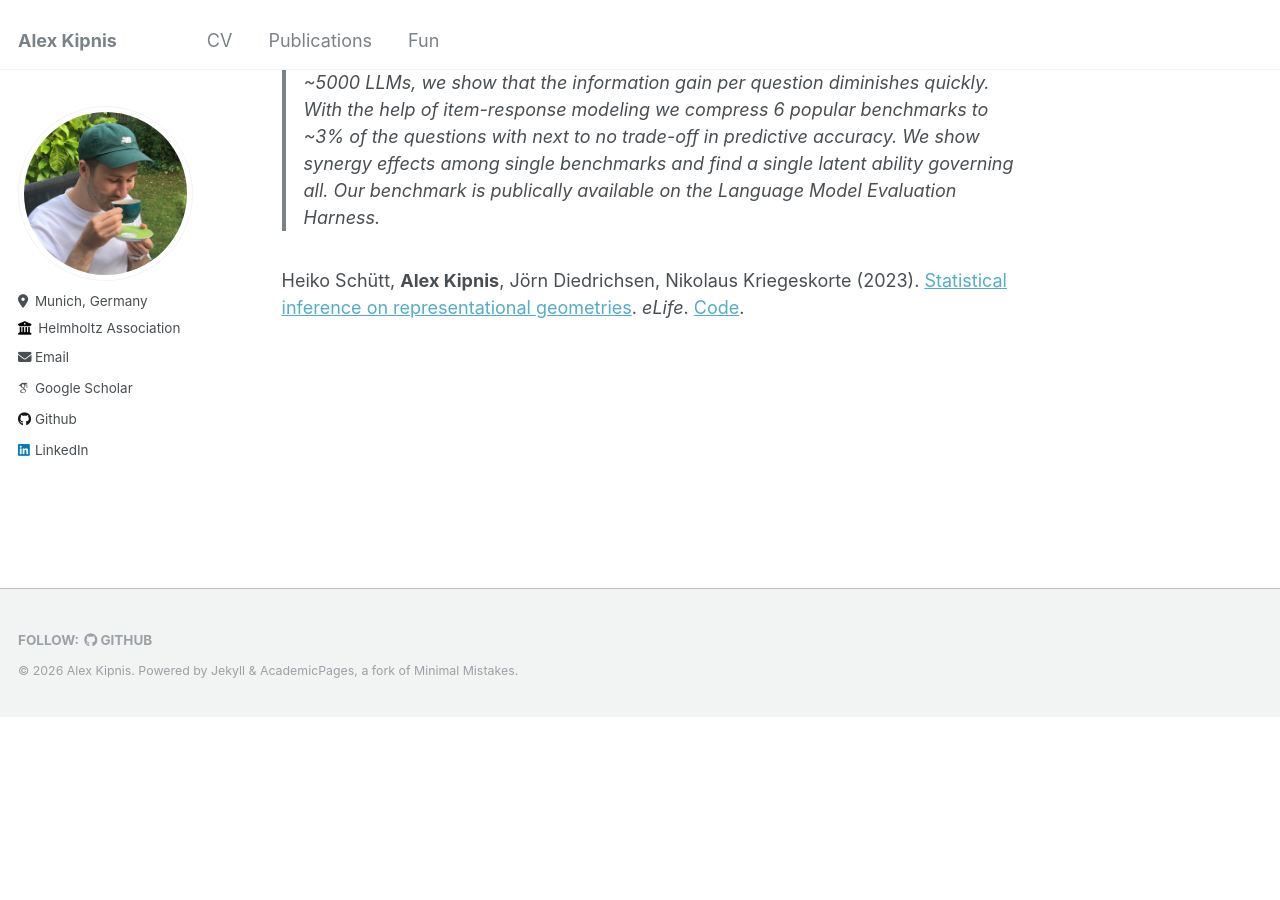
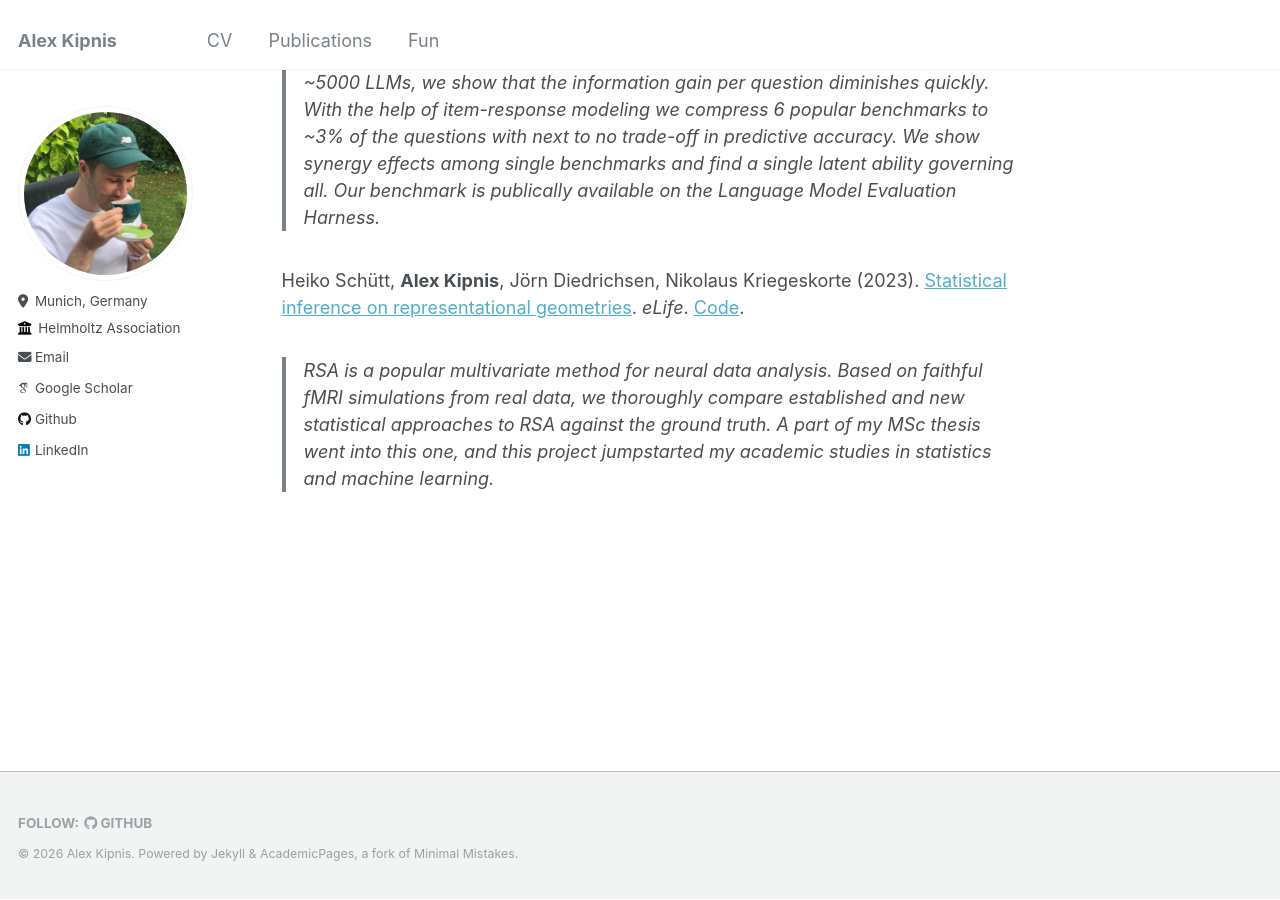
Before and after one commit to adkipnis/adkipnis.github.io, a Jekyll site: the page built from _pages/about.md, in a window 1280 px wide and 900 px high, scrolled down 845 px. Built offline with Jekyll 4.4.1, drawn with Linux system fonts in a browser that asks for light colours; some web fonts are replaced; before the commit the page ends 1561 px from its top, so only the background shows below that.

Commit message:
Update about.md with new publication details
Added references to recent publications and their summaries.

```diff
--- a/_pages/about.md
+++ b/_pages/about.md
@@ -21,3 +21,4 @@ Main Projects
 > LLM-benchmarking is a notoriously resource intensive procedure, in which LLMs essentially have to solve thousands of multiple choice questions. Using data from ~5000 LLMs, we show that the information gain per question diminishes quickly. With the help of item-response modeling we compress 6 popular benchmarks to ~3% of the questions with next to no trade-off in predictive accuracy. We show synergy effects among single benchmarks and find a single latent ability governing all. Our benchmark is publically available on the Language Model Evaluation Harness.
 
 Heiko Schütt, **Alex Kipnis**, Jörn Diedrichsen, Nikolaus Kriegeskorte (2023). [Statistical inference on representational geometries](https://doi.org/10.7554/eLife.82566). *eLife*. [Code](https://github.com/adkipnis/fmri-simulations).
+> RSA is a popular multivariate method for neural data analysis. Based on faithful fMRI simulations from real data, we thoroughly compare established and new statistical approaches to RSA against the ground truth. A part of my MSc thesis went into this one, and this project jumpstarted my academic studies in statistics and machine learning.
```
